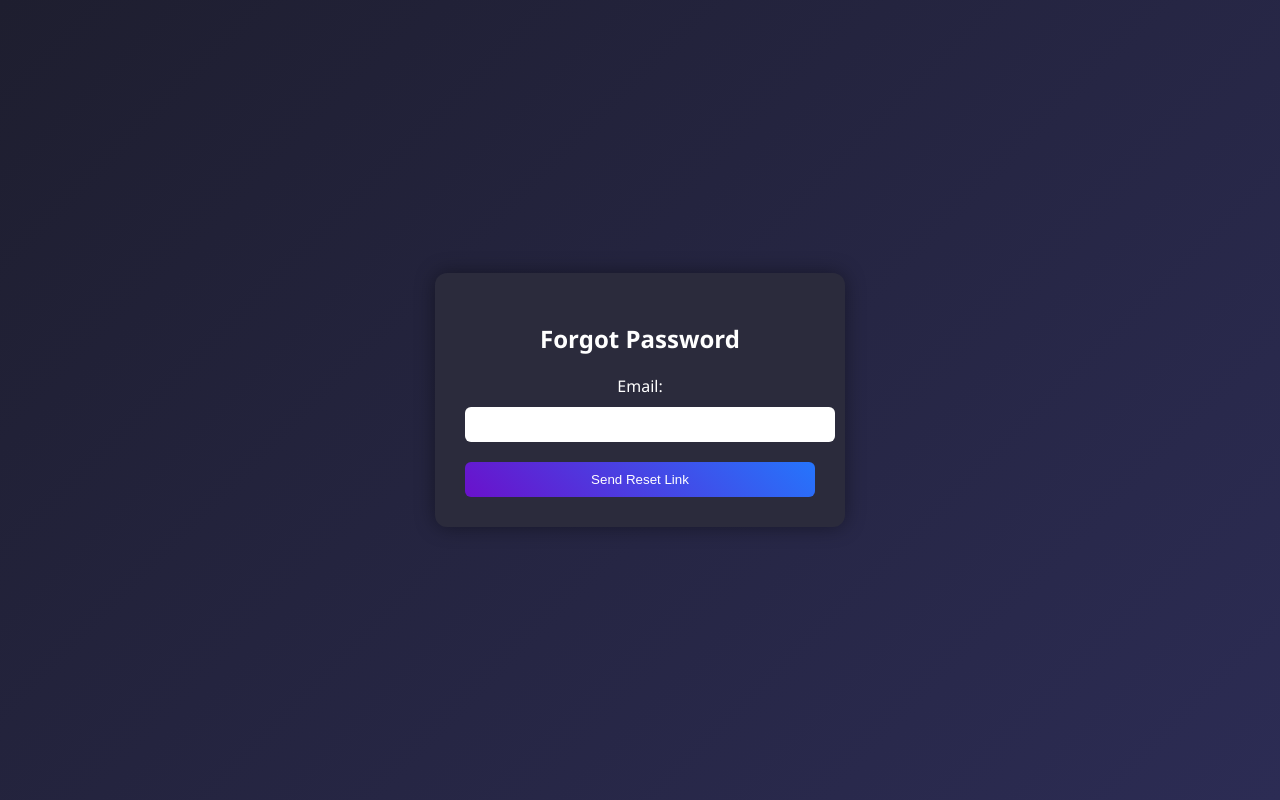
After one commit to kiranpreet6862/student-portal, a Django app: page /forgot-password/ in a window 1280 px wide. The commit adds this page. Run offline with Django 5.2, Linux system fonts and the light colour scheme.

Commit message:
Added forgot password functionality with email reset

```diff
--- /dev/null
+++ b/student_app/static/css/auth.css
@@ -0,0 +1,94 @@
+/* Background */
+body {
+    margin: 0;
+    font-family: 'Segoe UI', sans-serif;
+    background: linear-gradient(135deg, #1e1e2f, #2c2c54);
+    height: 100vh;
+    display: flex;
+    justify-content: center;
+    align-items: center;
+}
+
+/* Card */
+.auth-box {
+    background: #2b2b3c;
+    padding: 30px;
+    width: 350px;
+    border-radius: 12px;
+    box-shadow: 0 0 20px rgba(0,0,0,0.4);
+    color: white;
+    text-align: center;
+}
+
+/* Heading */
+.auth-box h2 {
+    margin-bottom: 20px;
+}
+
+/* Input */
+.auth-box input {
+    width: 100%;
+    padding: 10px;
+    margin: 10px 0;
+    border: none;
+    border-radius: 6px;
+    outline: none;
+}
+
+/* Button */
+.auth-box button {
+    width: 100%;
+    padding: 10px;
+    background: linear-gradient(45deg, #6a11cb, #2575fc);
+    border: none;
+    color: white;
+    border-radius: 6px;
+    cursor: pointer;
+    margin-top: 10px;
+}
+
+.auth-box button:hover {
+    opacity: 0.9;
+}
+
+/* Link */
+.auth-box a {
+    color: #4fc3f7;
+    text-decoration: none;
+}
+.error-box {
+    background: rgba(255, 0, 0, 0.1);
+    border-left: 4px solid #ff4d4d;
+    padding: 10px;
+    margin-bottom: 15px;
+    border-radius: 6px;
+    text-align: left;
+}
+
+.error-box p {
+    margin: 5px 0;
+    color: #ff4d4d;
+    font-size: 14px;
+}
+.password-field {
+    position: relative;
+    margin-bottom: 15px;
+}
+
+.password-field input {
+    width: 100%;
+    padding-right: 8px;
+}
+
+.toggle-eye {
+    position: absolute;
+    right: 12px;
+    top: 62%;
+    transform: translateY(-50%);
+    cursor: pointer;
+    font-size: 18px;
+    color: hsl(0, 0%, 20%);
+}
+.toggle-eye:hover {
+    color: white;
+}
--- a/student_app/static/css/dashboard.css
+++ b/student_app/static/css/dashboard.css
@@ -415,6 +415,7 @@ a {
     font-size: 15px;
     text-align: center;
     margin: auto;
+    color: var(--heading-color);
 }
 
 @media screen and (max-width:992px){
--- a/student_app/templates/dashboard.html
+++ b/student_app/templates/dashboard.html
@@ -132,7 +132,7 @@
                     <p class="chart-title"><b>Academic Pressure</b></p>
                     <div id="donut-chart" data-pressure="{{ pressure_score }}"></div>
                     <p  id="donut-chart-text"> {{pressure_label}}</p>
-                    {% comment %} <button type="button" id="donut-chart-button">View De-stress Tips</button> {% endcomment %}
+
                 </div>
             </div>
         </main>
--- /dev/null
+++ b/student_app/templates/forgot_password.html
@@ -0,0 +1,24 @@
+{% load static %}
+<!DOCTYPE html>
+<html lang="en">
+<head>
+    <meta charset="UTF-8">
+    <meta name="viewport" content="width=device-width, initial-scale=1.0">
+    <title>Forgot Password</title>
+    <link rel="stylesheet" href="{% static 'css/auth.css' %}">
+</head>
+<body>
+    <div class="auth-box">
+        <h2>Forgot Password</h2>
+
+        <form method="POST">
+            {% csrf_token %}
+
+            {{ form.email.label_tag }}
+            {{ form.email }}
+
+            <button type="submit">Send Reset Link</button>
+        </form>
+    </div>
+</body>
+</html>
--- a/student_web/urls.py
+++ b/student_web/urls.py
@@ -19,6 +19,7 @@ from django.urls import path
 from student_app import views
 from django.conf.urls.static import static
 from django.conf import settings
+from django.contrib.auth import views as auth_views
 
 urlpatterns = [
     path('admin/', admin.site.urls),
@@ -35,6 +36,10 @@ urlpatterns = [
     path('tasks/',views.tasks,name="tasks"),
     path('profile/',views.profile,name="profile"),
     path('settings/',views.settings_view, name="settings"),
+    path('forgot-password/',auth_views.PasswordResetView.as_view(template_name='forgot_password.html',email_template_name='registration/password_reset_email.html'),name='password_reset'),
+    path('forgot-password/done/',auth_views.PasswordResetDoneView.as_view(template_name='password_reset_done.html'),name='password_reset_done'),
+    path('reset/<uidb64>/<token>/',auth_views.PasswordResetConfirmView.as_view(template_name='password_reset_confirm.html'),name='password_reset_confirm'),
+    path('reset/done/',auth_views.PasswordResetCompleteView.as_view(template_name='password_reset_complete.html'),name='password_reset_complete'),
 
 
 ]
```
Also changed, not shown: student_app/static/css/login.css (+36 -0 lines), student_app/templates/login.html (+24 -5 lines), student_app/templates/password_reset_complete.html (added, +16 -0 lines), student_app/templates/password_reset_confirm.html (added, +59 -0 lines), student_app/templates/password_reset_done.html (added, +16 -0 lines), student_app/templates/registration/password_reset_email.html (added, +19 -0 lines), student_app/views.py (+8 -17 lines), student_web/settings.py (+12 -1 lines), db.sqlite3, student_app/models.py (line endings or trailing spaces).
